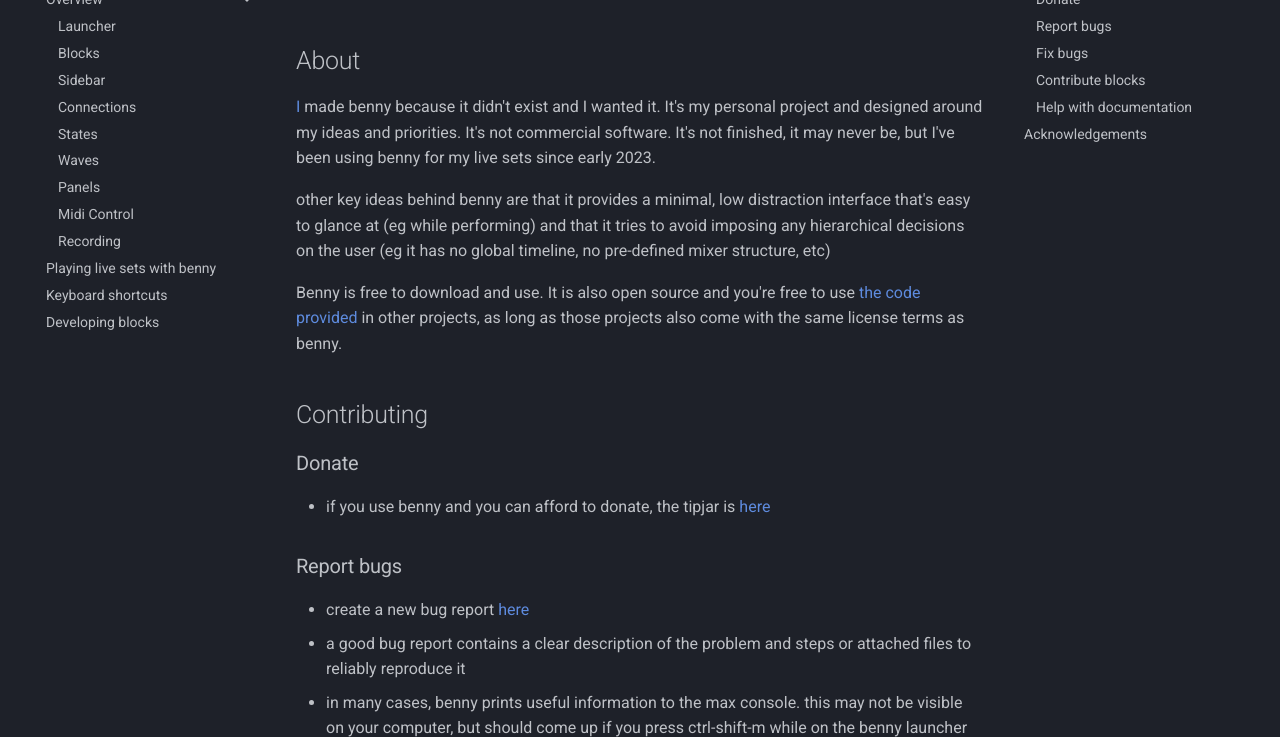
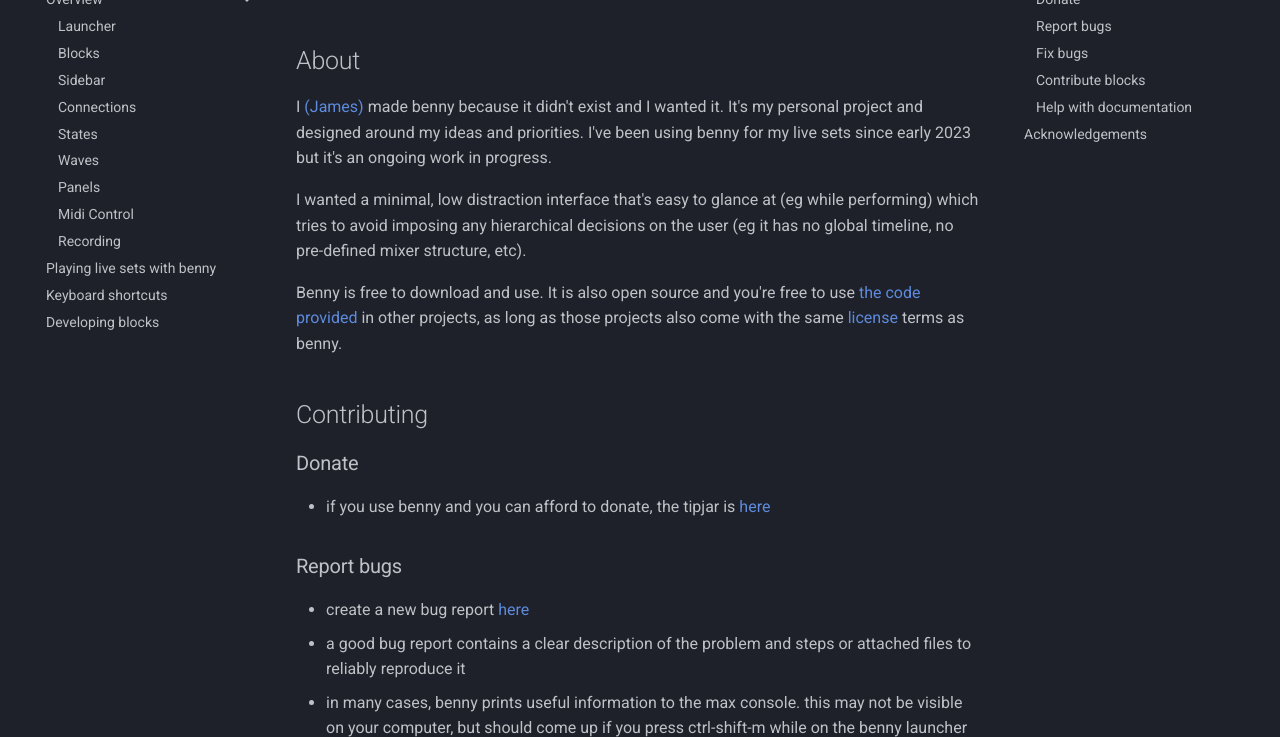
Before and after one commit to playbenny/benny_manual, an MkDocs documentation site: the page built from docs/index.md, in a window 1280 px wide and 900 px high, scrolled down 797 px, cut to the strip 163-900 px from the top of the window. Built offline with MkDocs 1.6.1 and Material for MkDocs 9.7.7, drawn with Linux system fonts in a browser that asks for light colours; comment, search, counter and statistics services are not loaded.

Commit message:
Update index.md

```diff
--- a/docs/index.md
+++ b/docs/index.md
@@ -16,12 +16,11 @@ benny is a good place to host your own max/msp patches, but you don't have to kn
 
 ## About
 
-[I](https://www.jamesholden.org/) made benny because it didn't exist and I wanted it. It's my personal project and designed around my ideas and priorities. It's not commercial software. It's not finished, it may never be, but I've been using benny for my live sets since early 2023.
+I [(James)](https://www.jamesholden.org/) made benny because it didn't exist and I wanted it. It's my personal project and designed around my ideas and priorities. I've been using benny for my live sets since early 2023 but it's an ongoing work in progress.
 
-other key ideas behind benny are that it provides a minimal, low distraction interface that's easy to glance at (eg while performing) and that it tries to avoid imposing any hierarchical decisions on the user (eg it has no global timeline, no pre-defined mixer structure, etc)
+I wanted a minimal, low distraction interface that's easy to glance at (eg while performing) which tries to avoid imposing any hierarchical decisions on the user (eg it has no global timeline, no pre-defined mixer structure, etc).
 
-
-Benny is free to download and use. It is also open source and you're free to use [the code provided](https://github.com/jamesholdenmusic/benny/) in other projects, as long as those projects also come with the same license terms as benny.
+Benny is free to download and use. It is also open source and you're free to use [the code provided](https://github.com/jamesholdenmusic/benny/) in other projects, as long as those projects also come with the same [license](https://github.com/jamesholdenmusic/benny?tab=License-1-ov-file) terms as benny.
 
 ## Contributing
 
```
